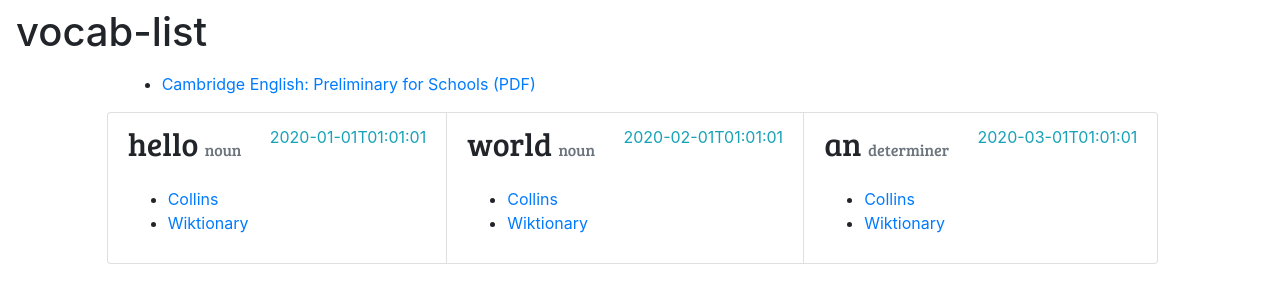
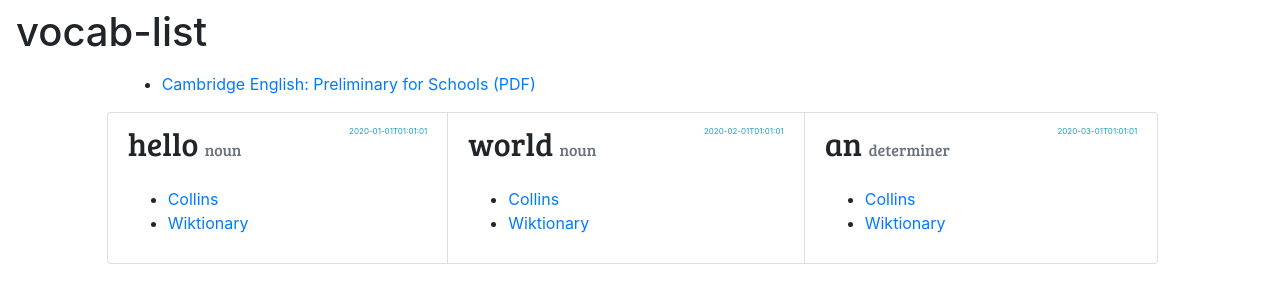
Before and after one commit to f6o/f6o.github.io, a Jekyll site: the page vocab/index.html, which Jekyll copies as it is, in a window 1280 px wide. Shown: the top 303 px of the page. Built offline with Jekyll 4.4.1, drawn with Linux system fonts in a browser that asks for light colours.

Commit message:
fix design

```diff
--- a/vocab/index.html
+++ b/vocab/index.html
@@ -15,7 +15,7 @@
             font-family: 'Bree Serif', serif;
         }
 
-        .vocab-item h5>small {
+        .vocab-item h5>small, .vocab-item .datetime {
             font-size: 0.5em;
         }
     </style>
@@ -36,7 +36,7 @@
             </div>
         </div>
         <div class="row" id="vocab-list">
-            <div class="ml-auto col-10 mr-auto list-group list-group-horizontal-sm">
+            <div class="ml-auto col-10 mr-auto list-group list-group-horizontal-lg">
                 <div class="vocab-item list-group-item flex-fill" v-for="w in words">
                     <div class="d-flex justify-content-between">
                         <h5>{{ w.word }} <small class="text-secondary">{{ w.type }}</small></h5>
```
